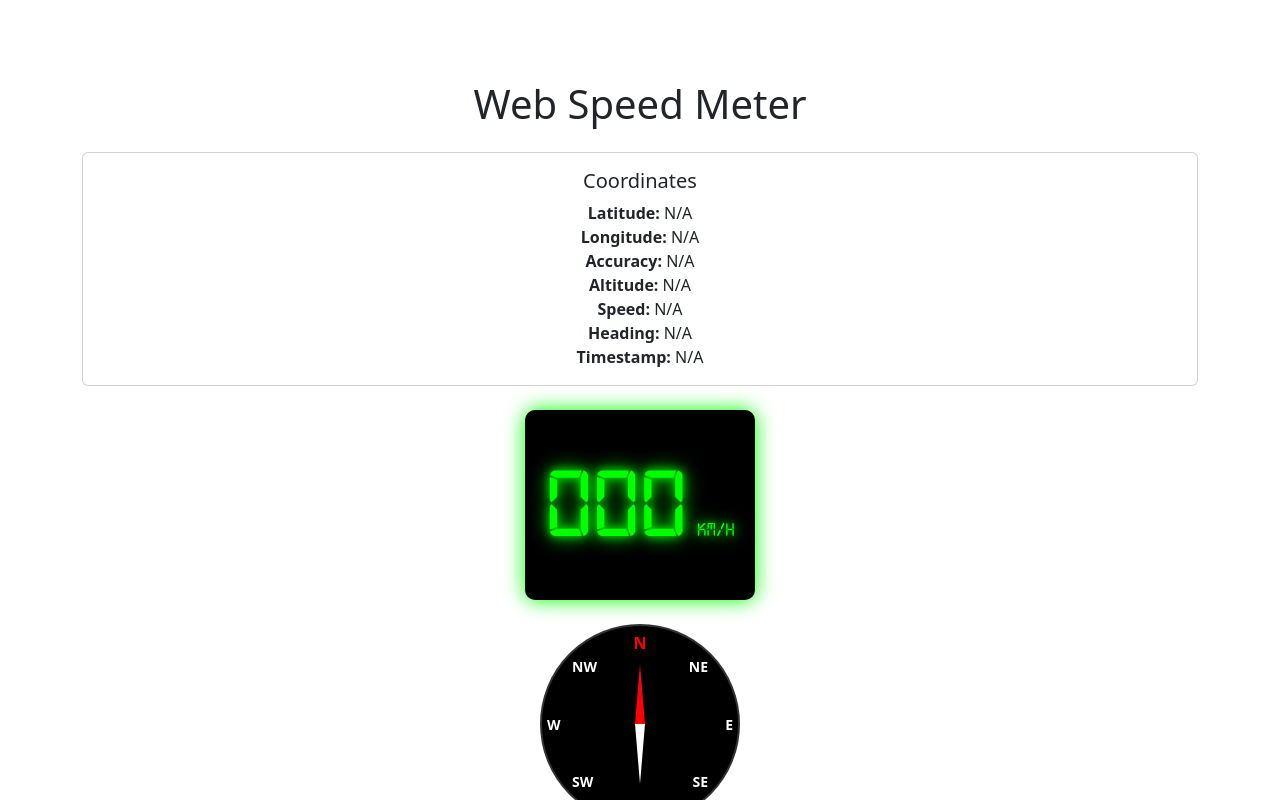
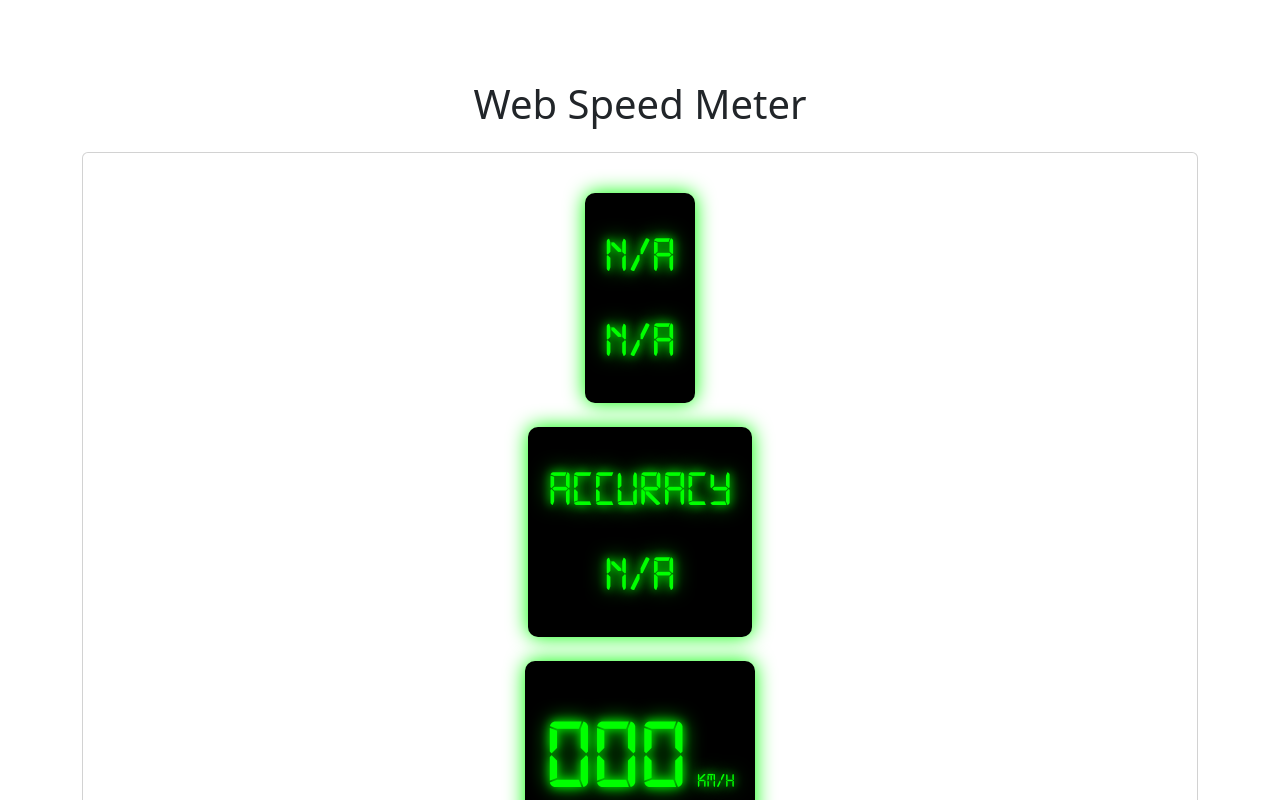
Before and after one commit to ihkk/WebSpeedMeter, a React (Vite) app: page / in a window 1280 px wide. Shown: the top 800 px of the page. Built offline with nearby package versions, Linux system fonts and the light colour scheme; no server answers.

Commit message:
added all components

```diff
--- a/src/App.css
+++ b/src/App.css
@@ -4,3 +4,28 @@
   padding: 2rem;
   text-align: center;
 }
+
+.coordinate-display {
+  display: flex;
+  flex-direction: column;
+  /* 垂直排列 */
+  align-items: center;
+  /* 水平居中 */
+  justify-content: center;
+  /* 垂直居中 */
+  background: #000;
+  border-radius: 10px;
+  padding: 20px;
+  width: fit-content;
+  box-shadow: 0 0 20px #00ff00;
+}
+
+.coordinate {
+  font-family: "Digital-7", sans-serif;
+  font-size: 50px;
+  /* 经纬度字体大小 */
+  color: #00ff00;
+  text-shadow: 0 0 10px #00ff00, 0 0 20px #00ff00;
+  margin: 5px 0;
+  /* 每行经纬度的间距 */
+}
--- a/src/App.tsx
+++ b/src/App.tsx
@@ -3,6 +3,7 @@ import "bootstrap/dist/css/bootstrap.min.css";
 import "./App.css";
 import Compass from "./Compass";
 import NumberDisplay from "./NumberDisplay";
+import DoubleDisplay from "./DoubleDisplay";
 
 interface LocationState {
   latitude: number | null;
@@ -89,7 +90,7 @@ const App: React.FC = () => {
         <>
           <div className="card">
             <div className="card-body">
-              <h5 className="card-title">Coordinates</h5>
+              {/* <h5 className="card-title">Coordinates</h5>
               <p className="card-text">
                 <strong>Latitude:</strong> {location.latitude ?? "N/A"} <br />
                 <strong>Longitude:</strong> {location.longitude ?? "N/A"} <br />
@@ -98,16 +99,43 @@ const App: React.FC = () => {
                 <strong>Speed:</strong> {location.speed !== null ? `${location.speed.toFixed(2)} m/s` : "N/A"} <br />
                 <strong>Heading:</strong> {location.heading ? `${location.heading.toFixed(2)}°` : "N/A"} <br />
                 <strong>Timestamp:</strong> {location.timestamp ?? "N/A"}
-              </p>
+              </p> */}
+
+              {/* 经纬度盒子 */}
+              <div className="d-flex justify-content-center my-4">
+                <DoubleDisplay
+                  top={location.latitude !== null ? location.latitude.toFixed(6) : "N/A"}
+                  bottom={location.longitude !== null ? location.longitude.toFixed(6) : "N/A"}
+                />
               </div>
+
+              {/* 定位精度 */}
+              <div className="d-flex justify-content-center my-4">
+                <DoubleDisplay
+                  top="Accuracy" // 标题
+                  bottom={location.accuracy !== null ? `${location.accuracy.toFixed(0)} m` : "N/A"} // 精度值
+                />
               </div>
+
               {/* 显示速度的 NumberDisplay */}
               <div className="d-flex justify-content-center my-4">
                 <NumberDisplay value={location.speed !== null ? (location.speed * 3.6).toFixed(0) : 0} unit="KM/H" fixedLength={3} />
               </div>
 
+              {/* 显示时间 */}
+              <div className="d-flex justify-content-center my-4">
+                <DoubleDisplay
+                  top={location.timestamp ? location.timestamp.split(",")[0] : "N/A"} // 日期部分
+                  bottom={location.timestamp ? location.timestamp.split(",")[1]?.trim() : "N/A"} // 时间部分
+                />
+              </div>
+
+
               {/* 显示指南针 */}
               <Compass heading={location.heading ?? 0} />
+            </div>
+          </div>
+
         </>
       )
       }
--- /dev/null
+++ b/src/DoubleDisplay.css
@@ -0,0 +1,25 @@
+.double-display {
+    display: flex;
+    flex-direction: column;
+    /* 垂直布局 */
+    align-items: center;
+    /* 水平居中 */
+    justify-content: center;
+    /* 垂直居中 */
+    background: #000;
+    border-radius: 10px;
+    padding: 20px;
+    width: fit-content;
+    box-shadow: 0 0 20px #00ff00;
+}
+
+.double-display .top,
+.double-display .bottom {
+    font-family: "Digital-7", sans-serif;
+    font-size: 50px;
+    /* 字体大小 */
+    color: #00ff00;
+    text-shadow: 0 0 10px #00ff00, 0 0 20px #00ff00;
+    margin: 5px 0;
+    /* 上下间距 */
+}
--- /dev/null
+++ b/src/DoubleDisplay.tsx
@@ -0,0 +1,18 @@
+import React from "react";
+import "./DoubleDisplay.css";
+
+interface DoubleDisplayProps {
+    top: string; // 上层内容
+    bottom: string; // 下层内容
+}
+
+const DoubleDisplay: React.FC<DoubleDisplayProps> = ({ top, bottom }) => {
+    return (
+        <div className="double-display">
+            <div className="top">{top}</div>
+            <div className="bottom">{bottom}</div>
+        </div>
+    );
+};
+
+export default DoubleDisplay;
```
Lines whose indentation alone changed are shown as unchanged.
